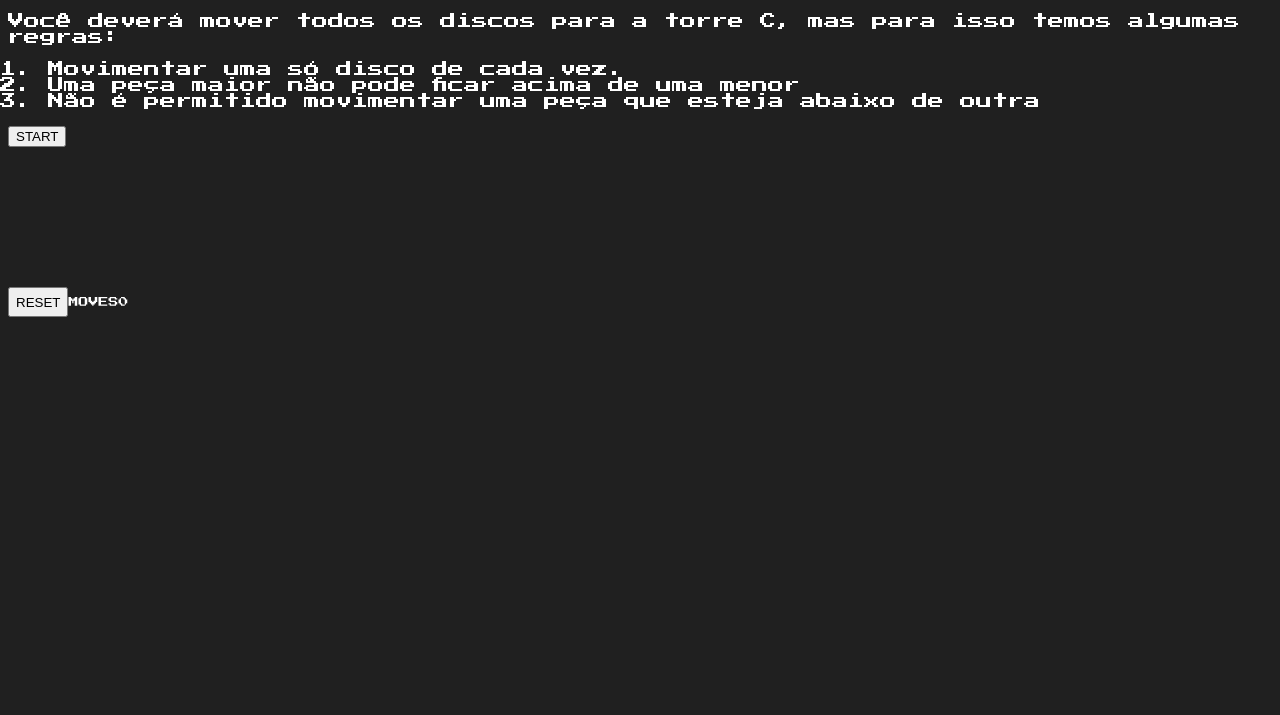
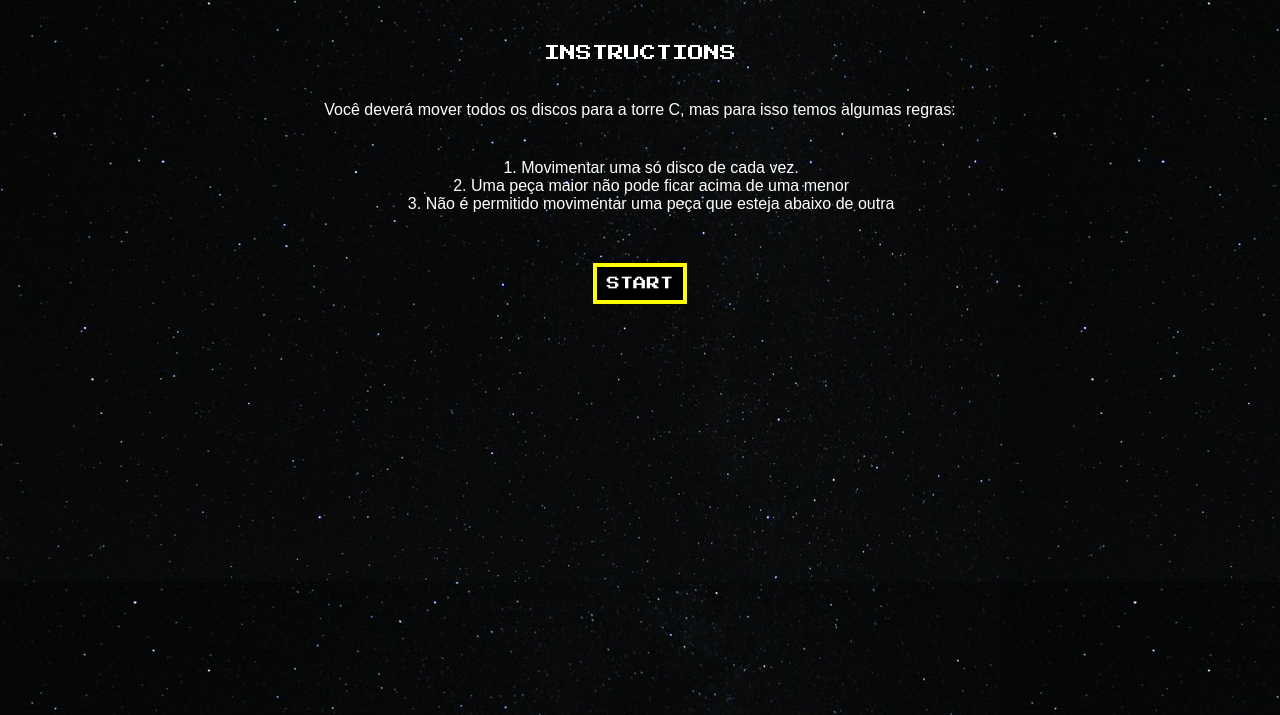
Before and after one commit to Kenzie-Academy-Brasil-Developers/entrega-torre-de-hanoi-sprint-5-cauana-romulo, a plain HTML site: page index.html in a window 1280 px wide. Shown: the part 85-800 px from the top of the page. Drawn offline with Linux system fonts and the light colour scheme.

Commit message:
mobile e desktop instruções + botões finalizados

```diff
--- a/style.css
+++ b/style.css
@@ -28,7 +28,7 @@ time, mark, audio, video {
 /*ESTILIZAÇÃO DO MOBILE*/
 
 body {
-    background-color: #202020;
+    background-image: url(/wallpaper-hanoi-2.jpeg);
     font-family: 'Press Start 2P', cursive;
     color: white
 
@@ -40,15 +40,71 @@ h2 {
 	margin: 10px;
 	color: white;
     font-size: 19px;
-    text-shadow: 2px 2px 1px #0040ff;
+    text-shadow: 4px 2px 1px #2558f0;
     letter-spacing: 1px;
+    margin-top: 20px;
 }
 
-#header {
-    font-size: 10px;
+/*instruções página inicial*/
+
+#instrutions {
+    margin-top: 50px;
+}
+
+#instrutions p {
     display:flex;
-    flex-direction: row;
+    align-items: center;
+    justify-content: center;
+    align-content: center;
+    margin: 20px;
+
 }
+ol li {
+    font-size: 16px;
+}
+
+#instrutions-2, ol {
+    font-family: Arial, Helvetica, sans-serif
+}
+
+#div-play {
+    margin-top: 20px;
+    display:flex;
+    align-items: center;
+    justify-content: center;
+    align-content: center;
+}
+
+button {
+    font-family: 'Press Start 2P', cursive;
+    border: 4px solid #ffff00;
+    background-color: black;
+    color: white;
+    padding: 10px;
+}
+
+button:hover {
+    background-color: white;
+    color: black;
+    border: 4px solid red;
+}
+
+ol {
+    display: flex;
+    flex-direction: column;
+    align-items: flex-start;
+    align-content: flex-start;
+    margin-top: 20px;
+    margin-bottom: 30px;
+}
+
+/*quando o botão start for selecionado*/
+
+
+#torre-inicial, #torre-centro, #torre-final {
+    margin: 10px;
+}
+
 
 #game {
     display: flex;
@@ -56,17 +112,42 @@ h2 {
     justify-content: center;
     margin-top: 60px;
     margin-bottom:60px;
+    display: none;
 }
 
-#torre-inicial, #torre-centro, #torre-final {
-    margin: 10px;
+#header {
+    margin-top: 20px;
+    font-size: 10px;
+    display:flex;
+    flex-direction: row;
+    display: none;
+    justify-content: center;
+    align-items: center;
+    font-size: 14px;
+}
+
+#movimentos-write {
+    margin: 0 20px 0 20px;
 }
 
 /*ESTILIZAÇÃO PC*/
 
 @media (min-width: 800px) {
 
-   h2 {
-       font-size: 40px;
-   }
+h2 {
+    font-size: 40px;
+    text-shadow: 5px 5px 1px #2558f0;
 }
+
+
+#instrutions {
+    display:flex;
+    flex-direction: column;
+}
+
+ol {
+    align-items: center;
+    align-content: center;
+}
+
+} /*FIM DO MEDIA QUERY Min 720*/
```
